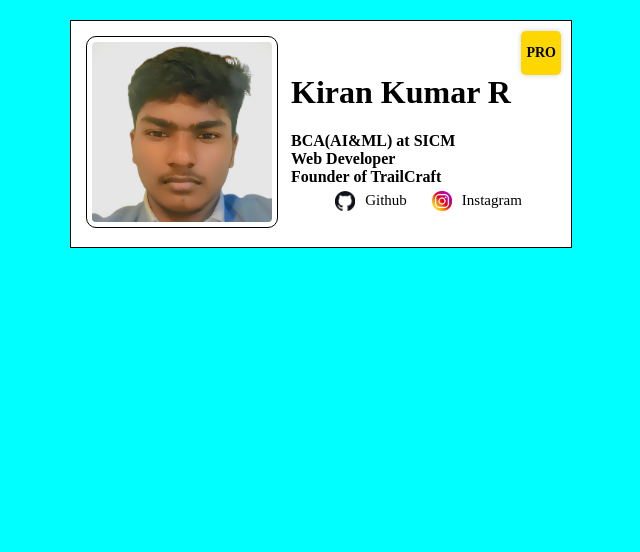
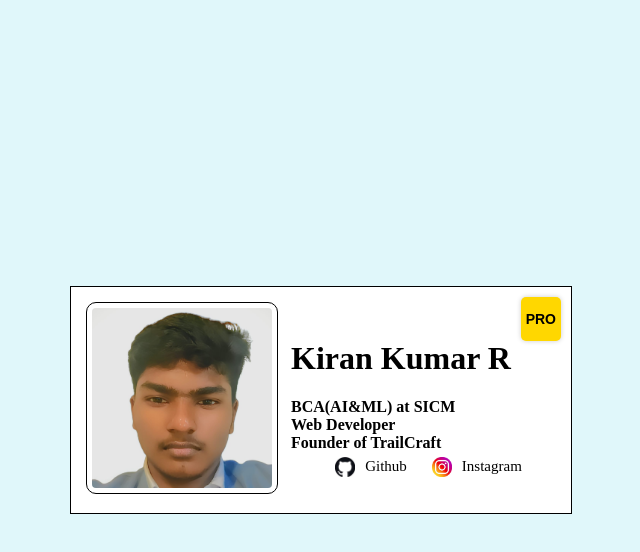
Before and after one commit to Kiran-21-sky/Profile-Card, a plain HTML site: page index.html in a window 1280 px wide. Shown: the whole page, without its empty margins (319-959 px from the left). Drawn offline with Linux system fonts and the light colour scheme; a web font is replaced by a local one.

Commit message:
Update Profile-card.css

```diff
--- a/Profile-card.css
+++ b/Profile-card.css
@@ -7,6 +7,16 @@
     max-width: 500px;
     margin: 20px auto;
     position: relative;
+}
+
+body {
+  display: flex;
+  justify-content: center;
+  align-items: center;
+  min-height: 100vh; /* full screen height */
+  margin: 0;
+  background-color: #e0f7fa; /* better than harsh cyan */
+  font-family: 'Poppins', sans-serif;
 }
 
 .card:hover{
```
